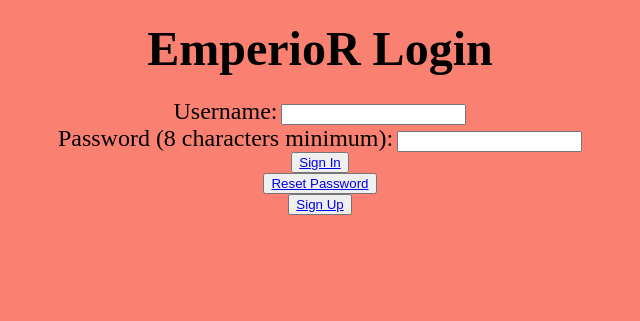
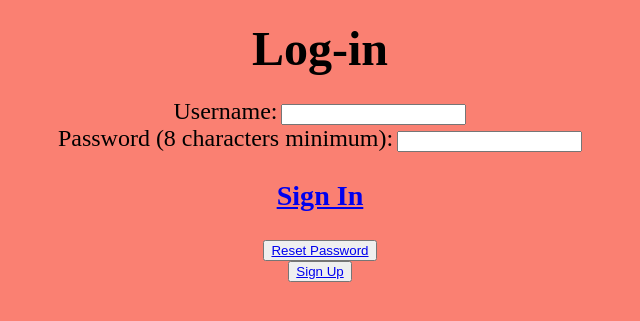
Before and after one commit to Ronah143/EmperioRJ, a PHP site: page / in a window 1280 px wide. Shown: the top 321 px of the page, without its empty margins (320-960 px from the left). Run offline with PHP 8.4, Linux system fonts and the light colour scheme.

Commit message:
Add files via upload

```diff
--- a/index.php
+++ b/index.php
@@ -8,7 +8,7 @@
 
   <header>
 
-    <h1><center><font size= "15">EmperioR Login</font></center></h1>
+    <h1><center><font size= "15">Log-in</font></center></h1>
 
   </header>
 
@@ -36,10 +36,10 @@
 
 
 
-<div><center>
-<button type="submit" class="button button-block"/><a href="Proceed.php">Sign In</a></button>
+<nav><center><font size="5">
+<h3><a href="Proceed.php">Sign In</a><br></h3>
 
-</div></center>
+</nav></center></font>
 
 <div><center>
 <button type="submit" class="button-block"/><a href="Reset Password.php">Reset Password</a>
```
